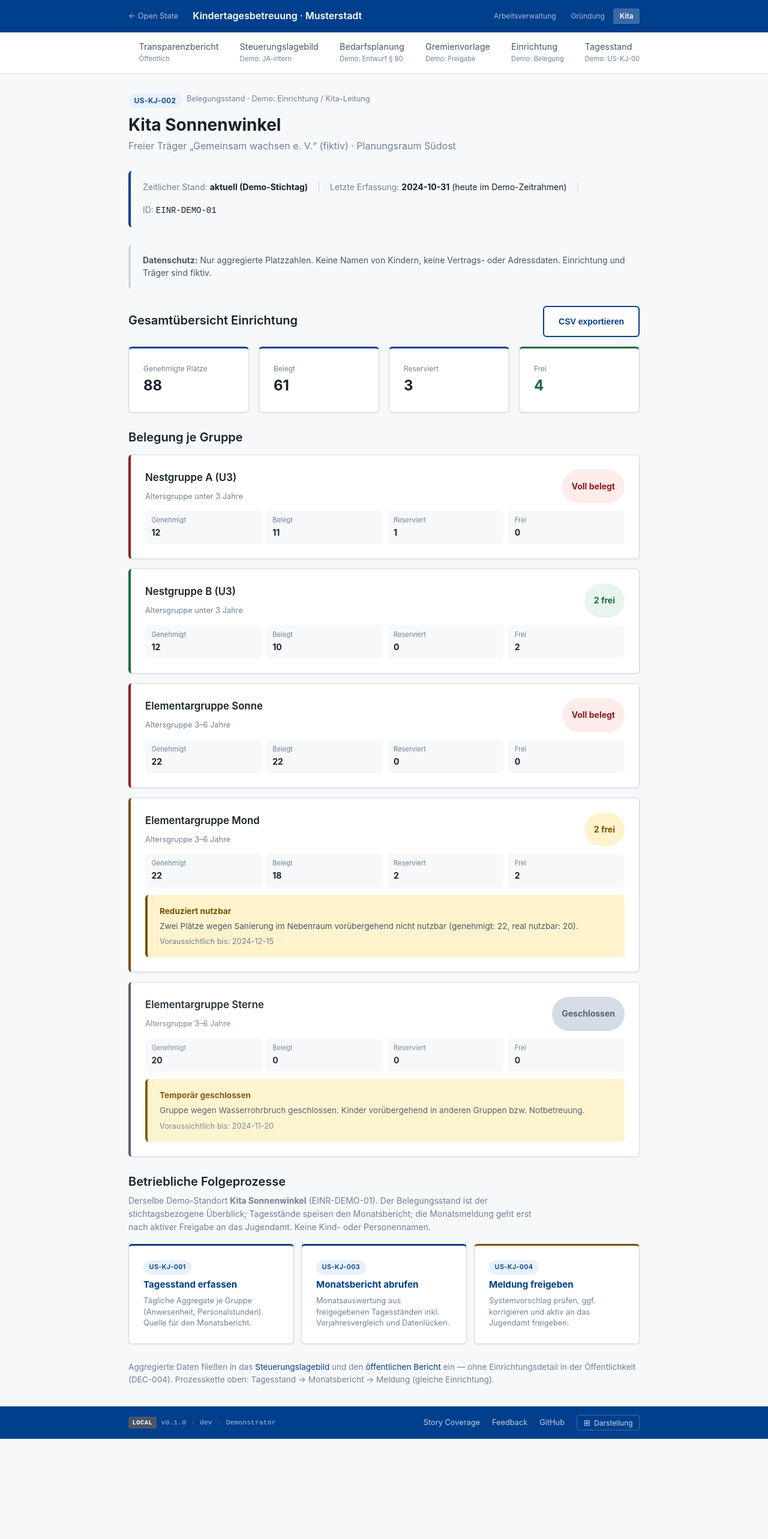
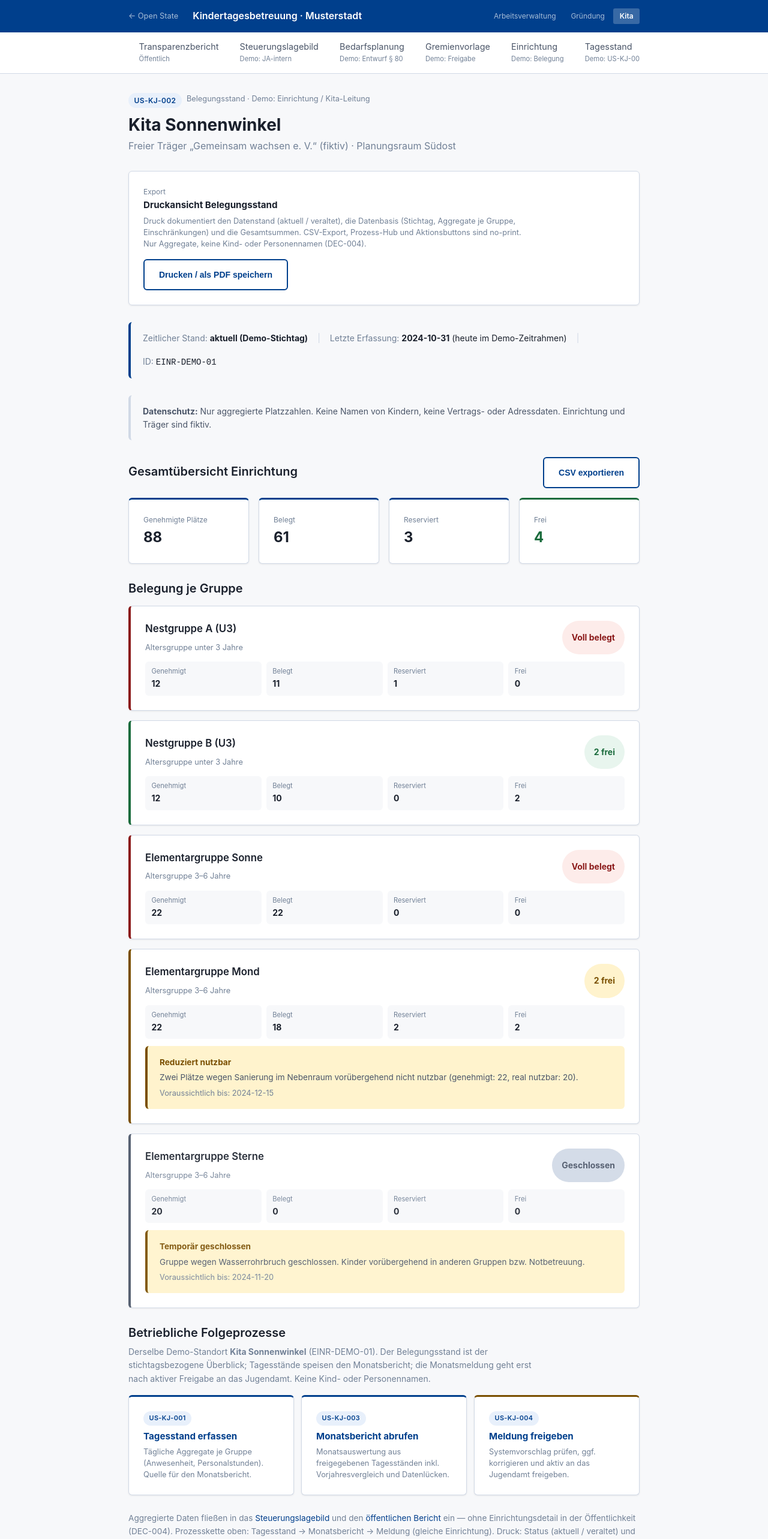
Before and after one commit to d0npedro/open-state, a Next.js app in the folder demo/: page /kita/einrichtung in a window 1280 px wide. Shown: the top 2566 px of the page at 60% size. Before the commit the page ends 2399 px from the top, so only its background shows below. Built offline with nearby package versions, Linux system fonts and the light colour scheme.

Commit message:
feat(kita): Belegungsstand-Druck Status und Datenbasis (US-KJ-002)
Druckansicht für /kita/einrichtung: Status aktuell/veraltet, Aggregate und
Einschränkungen im Ausdruck; CSV und Prozess-Hub no-print.

```diff
--- a/demo/app/kita/einrichtung/page.tsx
+++ b/demo/app/kita/einrichtung/page.tsx
@@ -5,6 +5,9 @@
  *
  * Aggregierte Platzzahlen je Gruppe. Keine Kind- oder Vertragsdaten.
  * Prozesskette: Tagesstand (US-KJ-001) → Monatsbericht (US-KJ-003) → Meldung (US-KJ-004).
+ * Druck: Status (aktuell / veraltet), Datenbasis (Stichtag, Aggregate, Einschränkungen)
+ * und Gruppenübersicht im Ausdruck dokumentiert (Spiegel Tagesstand/Monatsbericht).
+ * CSV-Export, Prozess-Hub und Aktionsbuttons no-print.
  */
 
 import { demoKitaEinrichtung } from '@/data/mockKitaEinrichtung';
@@ -89,6 +92,23 @@ export default function KitaEinrichtungBelegungPage() {
   const frei = summe(e.gruppen, 'freiePlaetze');
   const vollBelegt = frei === 0 && e.gruppen.every(g => g.einschraenkung !== 'TEMPORAER_GESCHLOSSEN' || g.belegtePlaetze === 0);
 
+  const gruppenGesamt = e.gruppen.length;
+  const gruppenGeschlossen = e.gruppen.filter(g => g.einschraenkung === 'TEMPORAER_GESCHLOSSEN').length;
+  const gruppenReduziert = e.gruppen.filter(g => g.einschraenkung === 'REDUZIERT').length;
+  const gruppenPersonal = e.gruppen.filter(g => g.einschraenkung === 'PERSONALMANGEL').length;
+  const gruppenOhne = e.gruppen.filter(g => g.einschraenkung === 'KEINE').length;
+  const gruppenEng = e.gruppen.filter(
+    g => g.freiePlaetze === 0 && g.einschraenkung !== 'TEMPORAER_GESCHLOSSEN'
+  ).length;
+
+  const statusLabel = datenVeraltet ? 'Veraltet' : 'Aktuell';
+  const statusColor = datenVeraltet ? 'var(--color-warning)' : 'var(--color-success)';
+  const statusHint = datenVeraltet
+    ? `Letzte Erfassung liegt mehr als 3 Tage zurück (vor ${alter} Tagen). Tagesstand (US-KJ-001) sollte aktualisiert werden.`
+    : alter === 0
+      ? 'Letzte Erfassung entspricht dem Demo-Heute – Stand gilt als aktuell.'
+      : `Letzte Erfassung vor ${alter} Tag${alter === 1 ? '' : 'en'} – innerhalb der 3-Tage-Schwelle.`;
+
   return (
     <div style={{ display: 'flex', flexDirection: 'column', gap: '1.75rem' }}>
       <div>
@@ -102,7 +122,106 @@ export default function KitaEinrichtungBelegungPage() {
         </p>
       </div>
 
+      {/* Druck: Status + Datenbasis im Ausdruck – Spiegel Tagesstand/Monatsbericht */}
       <div
+        className="no-print card"
+        style={{
+          display: 'flex',
+          flexWrap: 'wrap',
+          gap: '1rem',
+          alignItems: 'center',
+          justifyContent: 'space-between',
+        }}
+      >
+        <div style={{ maxWidth: '40rem' }}>
+          <div style={{ fontSize: '0.75rem', color: 'var(--color-text-muted)' }}>Export</div>
+          <strong style={{ fontSize: '0.95rem' }}>Druckansicht Belegungsstand</strong>
+          <p
+            style={{
+              fontSize: '0.8rem',
+              color: 'var(--color-text-muted)',
+              margin: '0.25rem 0 0',
+              lineHeight: 1.5,
+            }}
+          >
+            Druck dokumentiert den Datenstand (aktuell / veraltet), die Datenbasis
+            (Stichtag, Aggregate je Gruppe, Einschränkungen) und die
+            Gesamtsummen. CSV-Export, Prozess-Hub und Aktionsbuttons sind no-print.
+            Nur Aggregate, keine Kind- oder Personennamen (DEC-004).
+          </p>
+        </div>
+        <button
+          type="button"
+          className="btn btn-secondary"
+          onClick={() => window.print()}
+          style={{ fontSize: '0.875rem', flexShrink: 0 }}
+        >
+          Drucken / als PDF speichern
+        </button>
+      </div>
+
+      {/* print-only Kopf + Status + Datenbasis */}
+      <div className="print-only print-block" style={{ margin: 0 }}>
+        <p style={{ fontSize: '0.8rem', color: 'var(--color-text-muted)', margin: '0 0 0.35rem' }}>
+          US-KJ-002 · Belegungsstand · Demo Einrichtung / Kita-Leitung · DEC-004
+        </p>
+        <h1 style={{ margin: '0 0 0.35rem', fontSize: '1.35rem' }}>
+          Belegungsstand {e.bezeichnung}
+        </h1>
+        <p style={{ color: 'var(--color-text-muted)', margin: '0 0 0.75rem', fontSize: '0.9rem' }}>
+          {e.traeger} · Planungsraum {e.planungsraumBezeichnung} ({e.planungsraumId})
+        </p>
+        <div
+          style={{
+            marginBottom: '0.75rem',
+            padding: '0.75rem 1rem',
+            border: '1px solid var(--color-border)',
+            borderRadius: 'var(--radius)',
+            fontSize: '0.875rem',
+            background: 'var(--color-neutral-light)',
+            borderLeft: `4px solid ${statusColor}`,
+          }}
+          role="status"
+        >
+          <strong style={{ color: statusColor }}>Status im Ausdruck: {statusLabel}</strong>
+          <div style={{ marginTop: '0.25rem', color: 'var(--color-text-muted)', fontSize: '0.8rem' }}>
+            Zeitlicher Stand: {e.standLabel} · Letzte Erfassung {e.letzteErfassung} · Demo-Bezug{' '}
+            {e.fiktivesHeute} · ID <span style={{ fontFamily: 'monospace' }}>{e.id}</span>
+          </div>
+          <p style={{ margin: '0.4rem 0 0', fontSize: '0.8rem', lineHeight: 1.45 }}>{statusHint}</p>
+        </div>
+        <div
+          style={{
+            marginBottom: '0.5rem',
+            padding: '0.75rem 1rem',
+            border: '1px solid var(--color-border)',
+            borderRadius: 'var(--radius)',
+            fontSize: '0.875rem',
+          }}
+          role="note"
+        >
+          <strong style={{ display: 'block', marginBottom: '0.35rem' }}>
+            Datenbasis im Ausdruck (Aggregate je Gruppe)
+          </strong>
+          <p style={{ margin: 0, fontSize: '0.8rem', lineHeight: 1.5 }}>
+            Gruppen: {gruppenGesamt} gesamt · ohne Einschränkung {gruppenOhne} · reduziert{' '}
+            {gruppenReduziert} · personalbedingt {gruppenPersonal} · temporär geschlossen{' '}
+            {gruppenGeschlossen} · voll belegt (ohne Geschlossene) {gruppenEng}. Summen:
+            genehmigt {genehmigt} · belegt {belegt} · reserviert {reserviert} · frei {frei}.
+            {frei === 0
+              ? vollBelegt
+                ? ' Derzeit keine freien Plätze in nutzbaren Gruppen.'
+                : ' Keine freien Plätze in den geöffneten Gruppen.'
+              : ` ${frei} freie Plätze in der Einrichtung.`}{' '}
+            Nur aggregierte Platzzahlen; keine Kindlisten, keine Vertrags- oder Adressdaten.
+            Stichtagsüberblick speist Tagesstand (US-KJ-001), Monatsbericht (US-KJ-003) und
+            Meldung (US-KJ-004).
+          </p>
+        </div>
+      </div>
+
+      <div
+        className="no-print"
         style={{
           display: 'flex',
           flexWrap: 'wrap',
@@ -132,7 +251,7 @@ export default function KitaEinrichtungBelegungPage() {
       </div>
 
       {datenVeraltet && (
-        <div className="notice-box notice-box-warn" role="status">
+        <div className="notice-box notice-box-warn no-print" role="status">
           <div>
             <strong style={{ fontSize: '0.875rem' }}>Daten veraltet</strong>
             <p style={{ fontSize: '0.875rem', margin: '0.25rem 0 0' }}>
@@ -147,7 +266,7 @@ export default function KitaEinrichtungBelegungPage() {
       )}
 
       {!datenVeraltet && (
-        <div className="notice-box notice-box-neutral" role="note">
+        <div className="notice-box notice-box-neutral no-print" role="note">
           <div style={{ fontSize: '0.875rem' }}>
             <strong>Datenschutz:</strong> Nur aggregierte Platzzahlen. Keine Namen von Kindern, keine Vertrags- oder
             Adressdaten. Einrichtung und Träger sind fiktiv.
@@ -155,11 +274,16 @@ export default function KitaEinrichtungBelegungPage() {
         </div>
       )}
 
-      {/* Gesamtübersicht (AK 4) */}
+      {/* Gesamtübersicht (AK 4) – Screen + Druck */}
       <section>
         <div style={{ display: 'flex', justifyContent: 'space-between', alignItems: 'baseline', flexWrap: 'wrap', gap: '0.75rem', marginBottom: '1rem' }}>
           <h2 style={{ margin: 0 }}>Gesamtübersicht Einrichtung</h2>
-          <button type="button" className="btn btn-secondary" onClick={downloadCsv} style={{ fontSize: '0.875rem' }}>
+          <button
+            type="button"
+            className="btn btn-secondary no-print"
+            onClick={downloadCsv}
+            style={{ fontSize: '0.875rem' }}
+          >
             CSV exportieren
           </button>
         </div>
@@ -189,7 +313,7 @@ export default function KitaEinrichtungBelegungPage() {
         )}
       </section>
 
-      {/* Gruppen (AK 1, 3) */}
+      {/* Gruppen (AK 1, 3) – Screen + Druck */}
       <section>
         <h2 style={{ marginBottom: '1rem' }}>Belegung je Gruppe</h2>
         <div style={{ display: 'flex', flexDirection: 'column', gap: '1rem' }}>
@@ -349,14 +473,47 @@ export default function KitaEinrichtungBelegungPage() {
         </div>
       </section>
 
-      <div style={{ fontSize: '0.85rem', color: 'var(--color-text-muted)' }}>
+      <div className="no-print" style={{ fontSize: '0.85rem', color: 'var(--color-text-muted)' }}>
         Aggregierte Daten fließen in das{' '}
         <Link href="/kita/lagebild" style={{ color: 'var(--color-primary)' }}>Steuerungslagebild</Link>
         {' '}und den{' '}
         <Link href="/kita" style={{ color: 'var(--color-primary)' }}>öffentlichen Bericht</Link>
         {' '}ein — ohne Einrichtungsdetail in der Öffentlichkeit (DEC-004). Prozesskette oben:
-        Tagesstand → Monatsbericht → Meldung (gleiche Einrichtung).
+        Tagesstand → Monatsbericht → Meldung (gleiche Einrichtung). Druck: Status (aktuell /
+        veraltet) und Datenbasis-Aggregate im Ausdruck dokumentiert.
       </div>
+
+      <div
+        className="print-only print-block"
+        style={{
+          marginTop: '0.5rem',
+          fontSize: '0.8rem',
+          color: 'var(--color-text-muted)',
+          lineHeight: 1.45,
+        }}
+      >
+        Druckansicht US-KJ-002: Status {statusLabel}; Stand {e.standLabel}, letzte Erfassung{' '}
+        {e.letzteErfassung}; Summen genehmigt {genehmigt} / belegt {belegt} / reserviert{' '}
+        {reserviert} / frei {frei}; Gruppen {gruppenGesamt} (geschlossen {gruppenGeschlossen},
+        reduziert {gruppenReduziert}). Nur Aggregate, keine Kind- oder Personennamen. Einrichtung-ID{' '}
+        <span style={{ fontFamily: 'monospace' }}>{e.id}</span>.
+      </div>
+
+      <style
+        dangerouslySetInnerHTML={{
+          __html: `
+            .print-only { display: none; }
+            @media print {
+              .no-print { display: none !important; }
+              .print-only { display: inline !important; }
+              .print-only.print-block { display: block !important; }
+              body > div > header,
+              body nav { display: none !important; }
+              main { padding: 0 !important; }
+            }
+          `,
+        }}
+      />
     </div>
   );
 }
```
Also changed, not shown: 1 other file (tests, documents, lock files or other folders).
